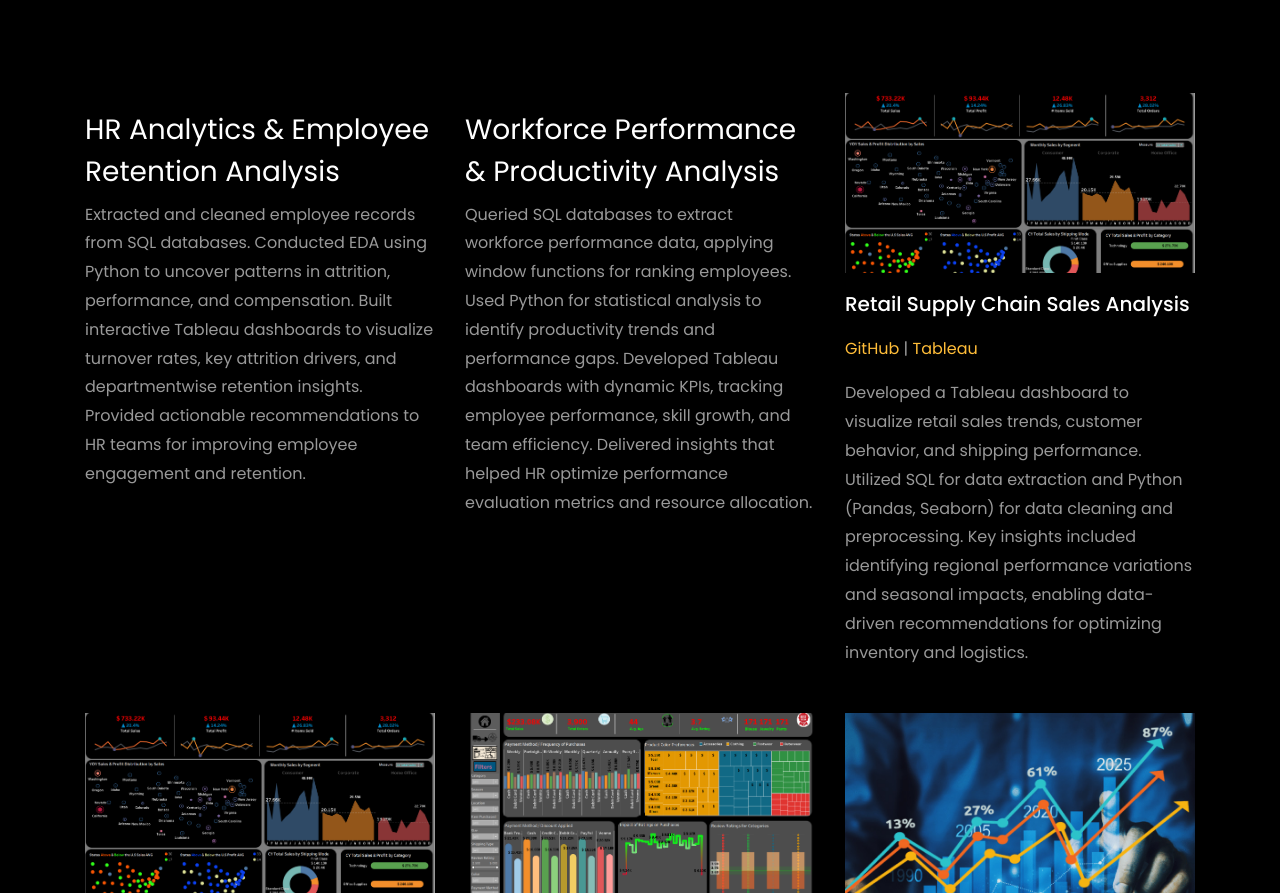
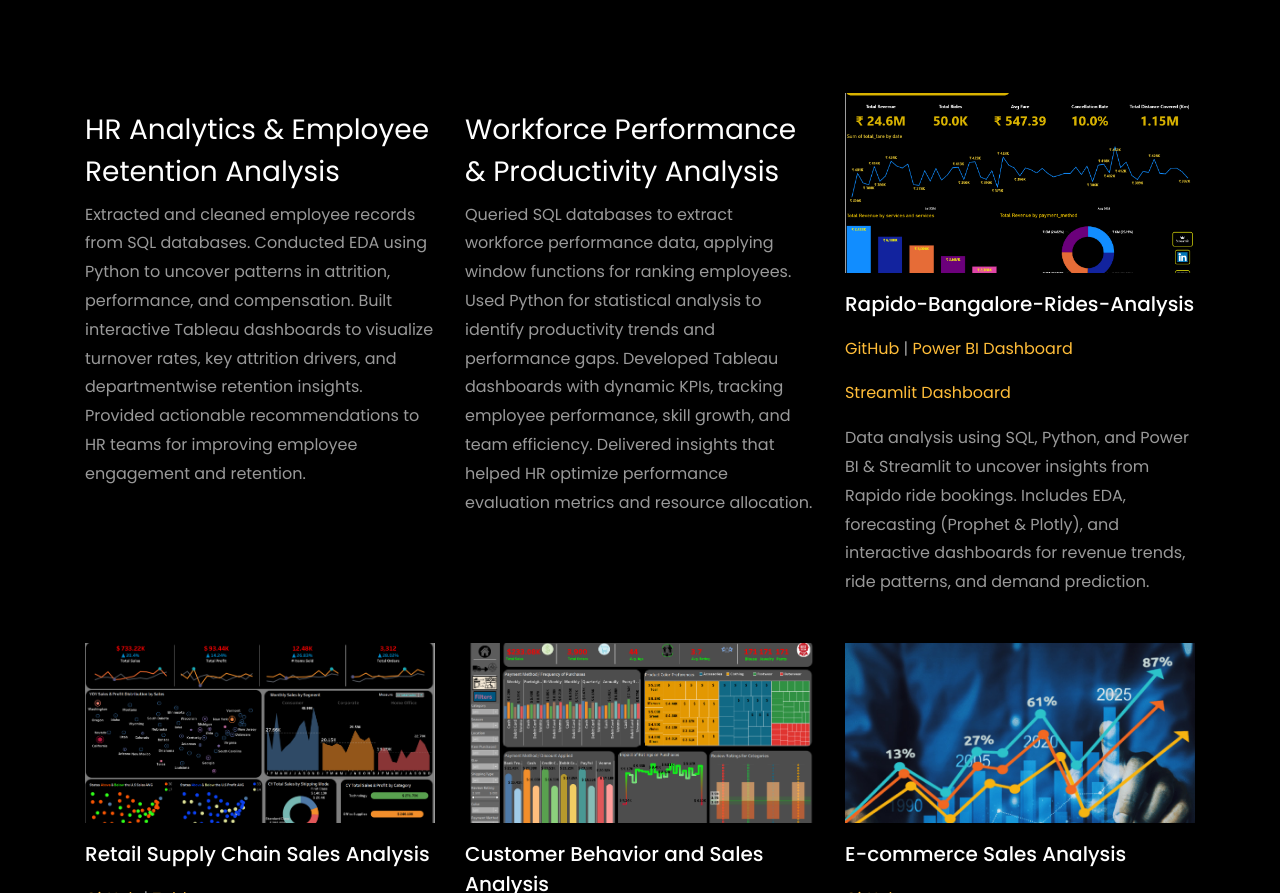
Before and after one commit to MallikarjunaReddy448/MallikarjunaReddy448.github.io, a plain HTML site: page index.html in a window 1280 px wide. Shown: the part 3955-4848 px from the top of the page. Drawn offline with Linux system fonts and the light colour scheme; files whose address does not match are found by name.

Commit message:
Update index.html

```diff
--- a/index.html
+++ b/index.html
@@ -486,16 +486,15 @@
 			<!-- Project 1 -->
 			<div class="col-md-4 d-flex ftco-animate">
 				<div class="blog-entry justify-content-end">
-				  <a href="https://public.tableau.com/app/profile/mallikarjuna.reddy.gurrala/viz/RetailSupplyChainSalesDashboard/CustomerInsightsDashboard"
-					 class="block-20 zoom-effect" style="background-image: url('images/dashboard_7.png');"></a>
+				  <a href="https://app.powerbi.com/view?r=eyJrIjoiZGQxNDhlOGYtZDhjOS00YjdiLTkzM2UtMjljZTM0ODRhM2EyIiwidCI6ImQ3NDEyYTBjLTU0ODAtNDMzMS1hNzRjLTVkNWZhYjk3NjQ2OSJ9"
+					 class="block-20 zoom-effect" style="background-image: url('images/dashboard_1.png');"></a>
 				  <div class="text mt-3 float-right d-block">
-					<h3 class="heading"><a href="https://github.com/MallikarjunaReddy448/Retail-Sales-Analysis-SQL-Python-Tableau">Retail Supply Chain Sales Analysis</a></h3>
-					<p><a href="https://github.com/MallikarjunaReddy448/Retail-Sales-Analysis-SQL-Python-Tableau">GitHub</a> |
-					   <a href="https://public.tableau.com/app/profile/mallikarjuna.reddy.gurrala/viz/RetailSupplyChainSalesDashboard/CustomerInsightsDashboard">Tableau</a></p>
-					   <P> Developed a Tableau dashboard to visualize retail sales trends, customer behavior, and shipping
-						  performance. Utilized SQL for data extraction and Python (Pandas, Seaborn) for data cleaning and
-						  preprocessing. Key insights included identifying regional performance variations and seasonal impacts,
-						  enabling data-driven recommendations for optimizing inventory and logistics. </P>
+					<h3 class="heading"><a href="https://github.com/MallikarjunaReddy448/Retail-Sales-Analysis-SQL-Python-Tableau">Rapido-Bangalore-Rides-Analysis</a></h3>
+					<p><a href="https://github.com/MallikarjunaReddy448/Rapido-Bangalore-Rides-Analysis">GitHub</a> |
+					   <a href="https://app.powerbi.com/view?r=eyJrIjoiZGQxNDhlOGYtZDhjOS00YjdiLTkzM2UtMjljZTM0ODRhM2EyIiwidCI6ImQ3NDEyYTBjLTU0ODAtNDMzMS1hNzRjLTVkNWZhYjk3NjQ2OSJ9">Power BI Dashboard</a></p>
+					   <a href="https://mallikarjunareddy448-rapid-streamlit-dashboardrapido-app-lmmds4.streamlit.app/">Streamlit Dashboard</a></p>
+					   <P> Data analysis using SQL, Python, and Power BI & Streamlit to uncover insights from Rapido ride bookings.
+						Includes EDA, forecasting (Prophet & Plotly), and interactive dashboards for revenue trends, ride patterns, and demand prediction. </P>
 				  </div>
 				</div>
 			  </div>
```
